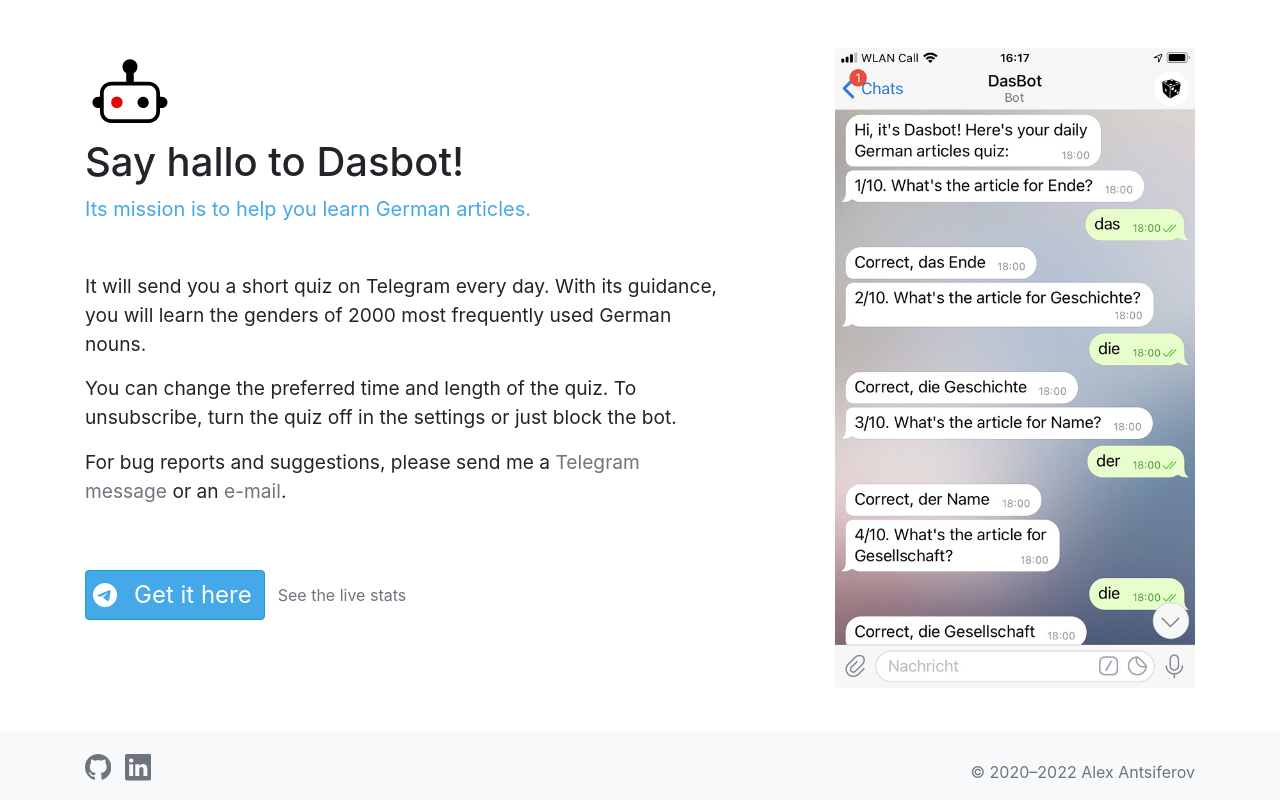
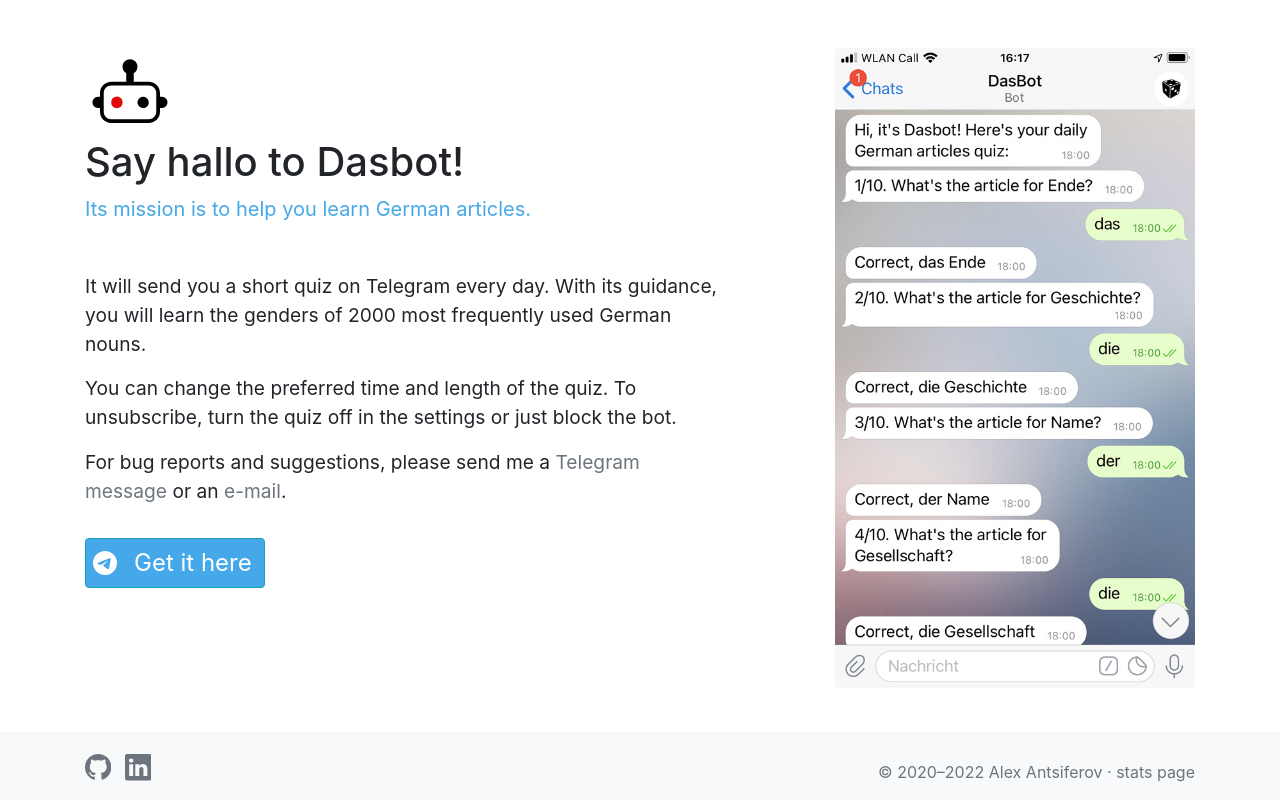
Before and after one commit to wetterkrank/dasbot-docs-live, a React (Create React App) app: page / in a window 1280 px wide. Built offline with nearby package versions, Linux system fonts and the light colour scheme.

Commit message:
move stats link to footer

```diff
--- a/src/components/Footer.js
+++ b/src/components/Footer.js
@@ -1,3 +1,5 @@
+import { Link } from "react-router-dom";
+
 const Footer = () => (
   <footer className="footer mt-auto py-3 bg-light">
     <div className="container d-flex justify-content-between align-items-end">
@@ -35,7 +37,8 @@
         </a>
       </span>
       <span className="text-end text-muted fw-light">
-        © 2020&ndash;{new Date().getFullYear()} Alex Antsiferov
+        © 2020&ndash;{new Date().getFullYear()} Alex Antsiferov ·&nbsp;
+      <Link to={`stats`} className="text-secondary">stats page </Link>
       </span>
     </div>
   </footer>
--- a/src/components/MainPage.js
+++ b/src/components/MainPage.js
@@ -1,5 +1,3 @@
-import { Link } from "react-router-dom";
-
 import DasbotLogo from "./DasbotLogo";
 
 const MainPage = () => (
@@ -39,7 +37,7 @@
                   font-lg
                   text-white
                   btn btn-info
-                  my-5
+                  my-3
                   pl-5
                   position-relative
                 "
@@ -58,7 +56,6 @@
             </svg>
             Get it here
           </a>
-          <Link to={`stats`} className="btn btn-link text-secondary">See the live stats</Link>
         </div>
 
       </div>
```
